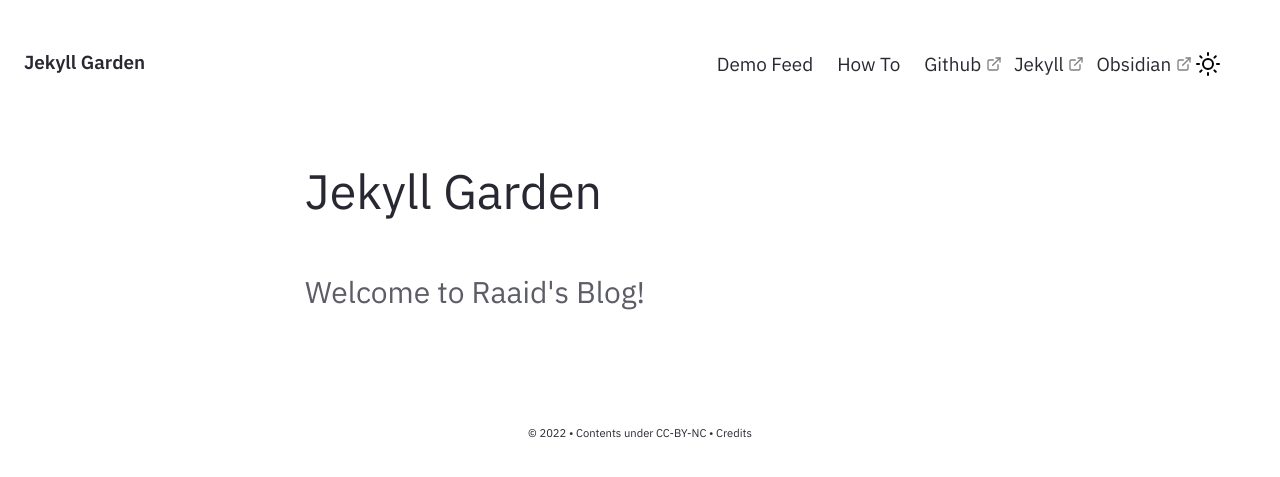
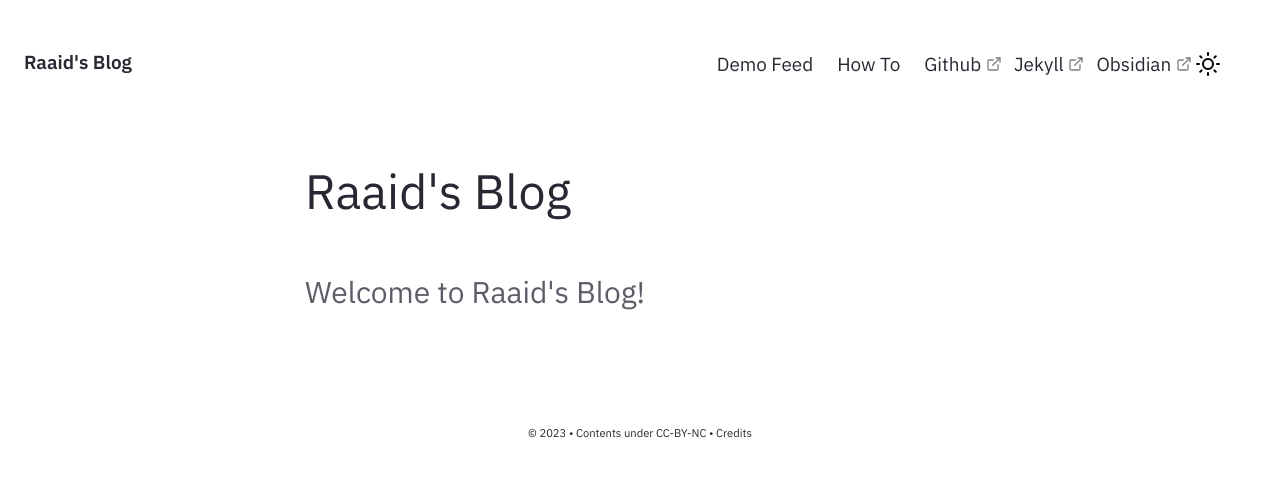
Before and after one commit to raaidrt/raaidrt.github.io, a Jekyll site: the page built from pages/index.md, in a window 1280 px wide. Shown: the top 477 px of the page. Built offline with Jekyll 4.4.1, drawn with Linux system fonts in a browser that asks for light colours.

Commit message:
Changed title

```diff
--- a/_config.yml
+++ b/_config.yml
@@ -27,10 +27,10 @@ baseurl: ""
 
 # Website Header, Description, Footer year and text.
 # If you are deleting this, make sure you remove it from HTML files too
-heading: Jekyll Garden # Change this
-content: Obsidian ready Jekyll Theme
+heading: Raaid's Blog # Change this
+content: CS, Math and other random thoughts.
 copyright:
-  year: © 2022
+  year: © 2023
   msg: Contents under CC-BY-NC
 
 # Set title and content for private & broken link tooltop
```
